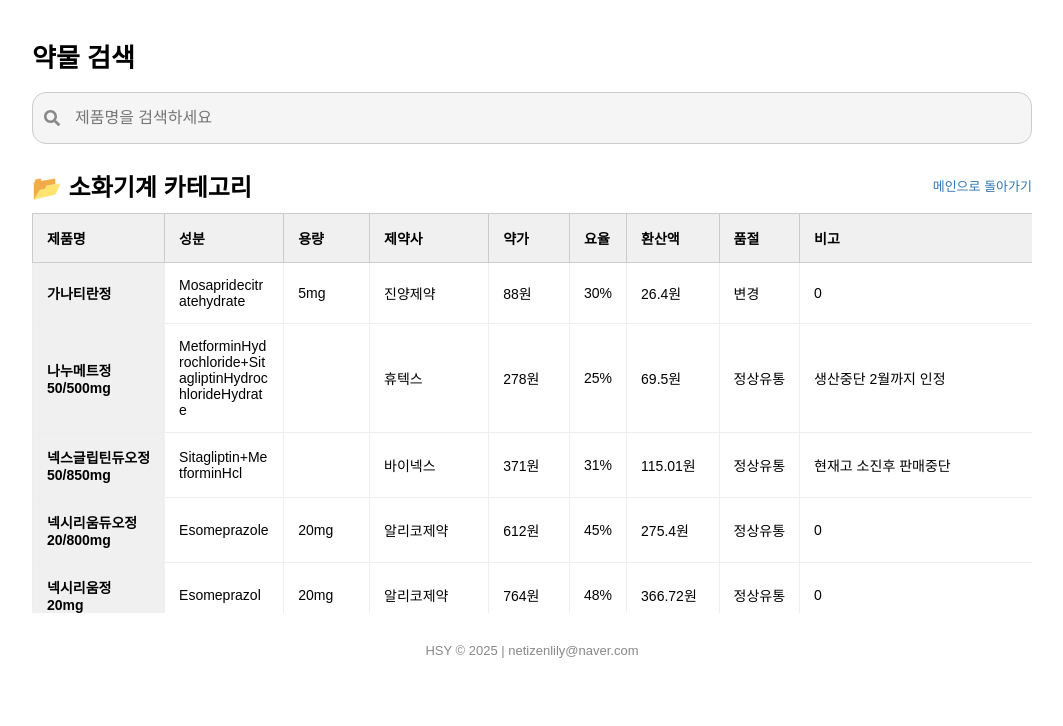
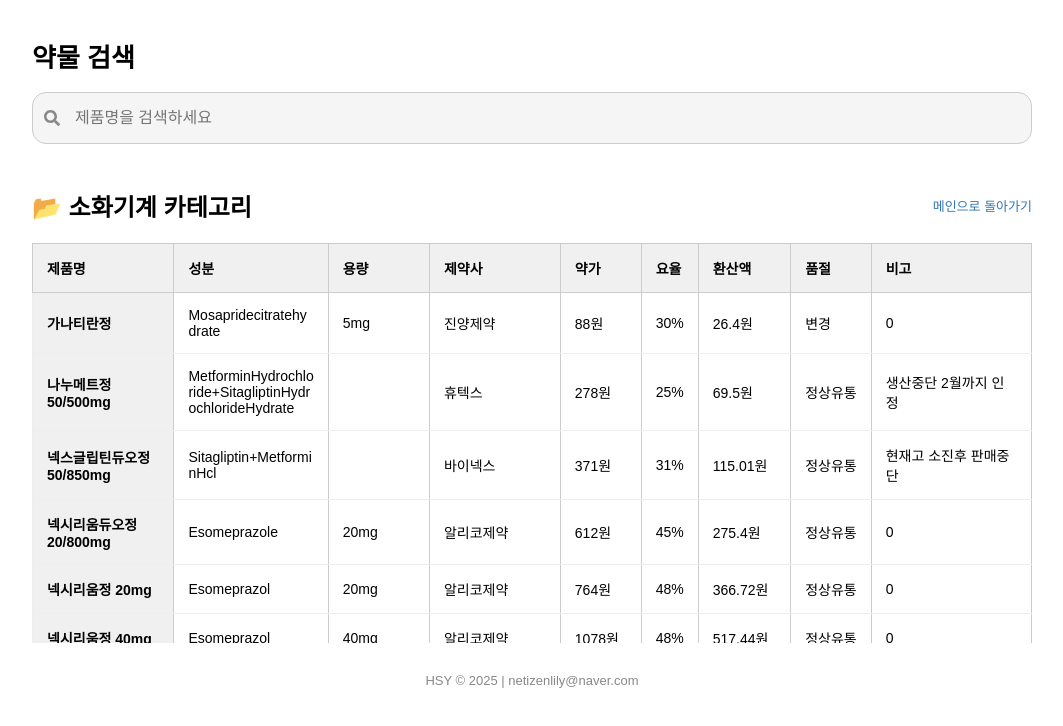
Before and after one commit to dasampharm/dasanpharm, a React (Create React App) app: page / in a window 1280 px wide. Both pictures are taken after a click on the button "소화기계". Shown: the top 726 px of the page, without its empty margins (108-1171 px from the left). Built offline with nearby package versions, Linux system fonts and the light colour scheme.

Commit message:
Update App.js

```diff
--- a/src/App.js
+++ b/src/App.js
@@ -2,7 +2,7 @@ import React, { useState, useRef } from "react";
 import { FaSearch } from "react-icons/fa";
 import data from "./약물데이터.json";
 
-const categories = ["소화기계", "호흡기계", "항생제", "순환기계", "당뇨병용제", "정신신경계"];
+const categories = ["소화기계", "호신기계", "항생제", "순환기계", "당노병용제", "정신신경계"];
 
 function App() {
   const [query, setQuery] = useState("");
@@ -56,10 +56,9 @@ function App() {
         const sameDose = item["용량"]?.trim() === baseDose;
         return sameIngredient && (!sameDoseOnly || sameDose);
       });
-      filtered = [
-        selectedDrug,
-        ...filtered.filter((item) => item["제품명"] !== selectedDrug["제품명"])
-      ];
+      filtered = filtered.filter((item) => item["제품명"] !== selectedDrug["제품명"]);
+      filtered.sort((a, b) => (parseFloat(b["요율"]) || 0) - (parseFloat(a["요율"]) || 0));
+      filtered = [selectedDrug, ...filtered];
     } else if (selectedCategory) {
       filtered = data.filter((item) => item["분류"] === selectedCategory);
     }
@@ -92,40 +91,11 @@ function App() {
         }
       : {};
 
-    if (key === "제품명" || key === "성분") {
-      return {
-        whiteSpace: value && value.length > 8 ? "normal" : "nowrap",
-        wordBreak: "break-word",
-        overflowWrap: "anywhere",
-        ...commonStickyStyle,
-      };
-    }
-    if (key === "비고") {
-      return {
-        whiteSpace: value && value.length > 25 ? "normal" : "nowrap",
-        wordBreak: "break-word",
-        overflowWrap: "anywhere",
-        ...commonStickyStyle,
-      };
-    }
-    if (key === "제약사" || key === "용량") {
-      return {
-        whiteSpace: value && value.length > 7 ? "normal" : "nowrap",
-        wordBreak: "break-word",
-        overflowWrap: "anywhere",
-        ...commonStickyStyle,
-      };
-    }
-    if (["약가", "요율", "환산액", "품절"].includes(key)) {
-      return {
-        whiteSpace: "nowrap",
-        ...commonStickyStyle,
-      };
-    }
     return {
-      whiteSpace: "normal",
+      whiteSpace: value && value.length > 8 ? "normal" : "nowrap",
       wordBreak: "break-word",
       overflowWrap: "anywhere",
+      borderRight: "1px solid #ccc",
       ...commonStickyStyle,
     };
   };
@@ -192,7 +162,7 @@ function App() {
       {!selectedDrug && !selectedCategory && (
         <>
           <h3 style={{ fontSize: "16px", marginTop: "30px", marginBottom: "20px" }}>약물 카테고리</h3>
-          <div style={{ display: "flex", flexWrap: "wrap", gap: "10px", marginBottom: "30px" }}>
+          <div style={{ display: "flex", flexWrap: "wrap", gap: "10px", marginBottom: "50px" }}>
             {categories.map((cat) => (
               <button key={cat} onClick={() => handleCategoryClick(cat)} style={{
                 padding: "10px 16px",
@@ -224,27 +194,20 @@ function App() {
       )}
 
       {(selectedDrug || selectedCategory) && (
-        <div style={{ marginTop: "10px", width: "100%", overflowX: "auto" }}>
-          <div style={{
-            display: "flex",
-            justifyContent: "space-between",
-            alignItems: "center",
-            marginBottom: "10px",
-          }}>
+        <div style={{ marginTop: "30px", width: "100%", overflowX: "auto" }}>
+          <div style={{ display: "flex", justifyContent: "space-between", alignItems: "center", marginBottom: "20px" }}>
             <h2 style={{ margin: 0 }}>{selectedDrug ? "동일성분조회" : `📂 ${selectedCategory} 카테고리`}</h2>
-            <span onClick={handleReset} style={{ fontSize: "13px", color: "#2F75B5", cursor: "pointer" }}>
-              메인으로 돌아가기
-            </span>
+            <span onClick={handleReset} style={{ fontSize: "13px", color: "#2F75B5", cursor: "pointer" }}>메인으로 돌아가기</span>
           </div>
 
           {selectedDrug && (
-            <div style={{ fontSize: "16px", marginTop: "0px", marginBottom: "10px" }}>
+            <div style={{ fontSize: "16px", marginTop: "0px", marginBottom: "20px" }}>
               성분 : {selectedDrug["성분"]} {selectedDrug["용량"]}
             </div>
           )}
 
           {selectedDrug && (
-            <div style={{ display: "flex", gap: "10px", marginBottom: "10px" }}>
+            <div style={{ display: "flex", gap: "10px", marginBottom: "20px" }}>
               <label style={{ display: "flex", alignItems: "center", fontSize: "16px" }}>
                 <input type="checkbox" checked={sameDoseOnly} onChange={() => setSameDoseOnly(!sameDoseOnly)} /> 동일 용량
               </label>
@@ -256,20 +219,10 @@ function App() {
 
           <div style={{ maxHeight: "400px", overflowY: "auto", position: "relative" }}>
             <table style={{ borderCollapse: "collapse", tableLayout: "auto", width: "100%", fontSize: "14px" }}>
-              <thead>
+              <thead style={{ position: "sticky", top: 0, backgroundColor: "#f0f0f0", zIndex: 5 }}>
                 <tr>
                   {tableHeaders.map((key, i) => (
-                    <th key={i} style={{
-                      padding: "14px",
-                      border: "1px solid #ccc",
-                      backgroundColor: "#f0f0f0",
-                      textAlign: "left",
-                      position: key === "제품명" ? "sticky" : undefined,
-                      left: key === "제품명" ? 0 : undefined,
-                      zIndex: key === "제품명" ? 3 : undefined,
-                    }}>
-                      {key}
-                    </th>
+                    <th key={i} style={{ padding: "14px", border: "1px solid #ccc", textAlign: "left" }}>{key}</th>
                   ))}
                 </tr>
               </thead>
@@ -277,11 +230,7 @@ function App() {
                 {getFilteredDrugs().map((drug, rowIndex) => (
                   <tr key={rowIndex}>
                     {tableHeaders.map((key, colIndex) => (
-                      <td key={colIndex} style={{
-                        padding: "14px",
-                        border: "1px solid #eee",
-                        ...getCellStyle(key, drug[key]),
-                      }}>
+                      <td key={colIndex} style={{ padding: "14px", border: "1px solid #eee", ...getCellStyle(key, drug[key]) }}>
                         {drug[key]}
                       </td>
                     ))}
```
